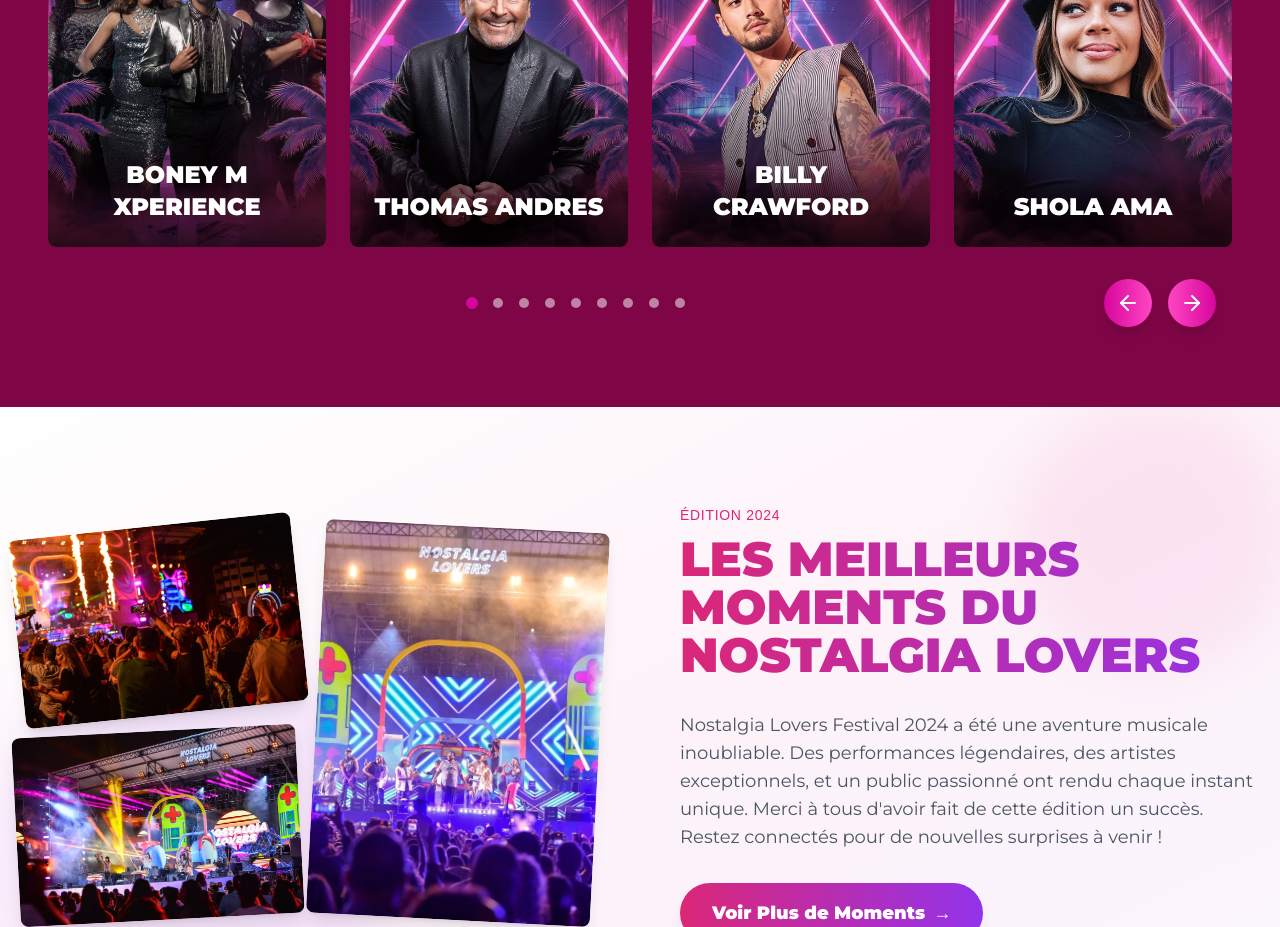
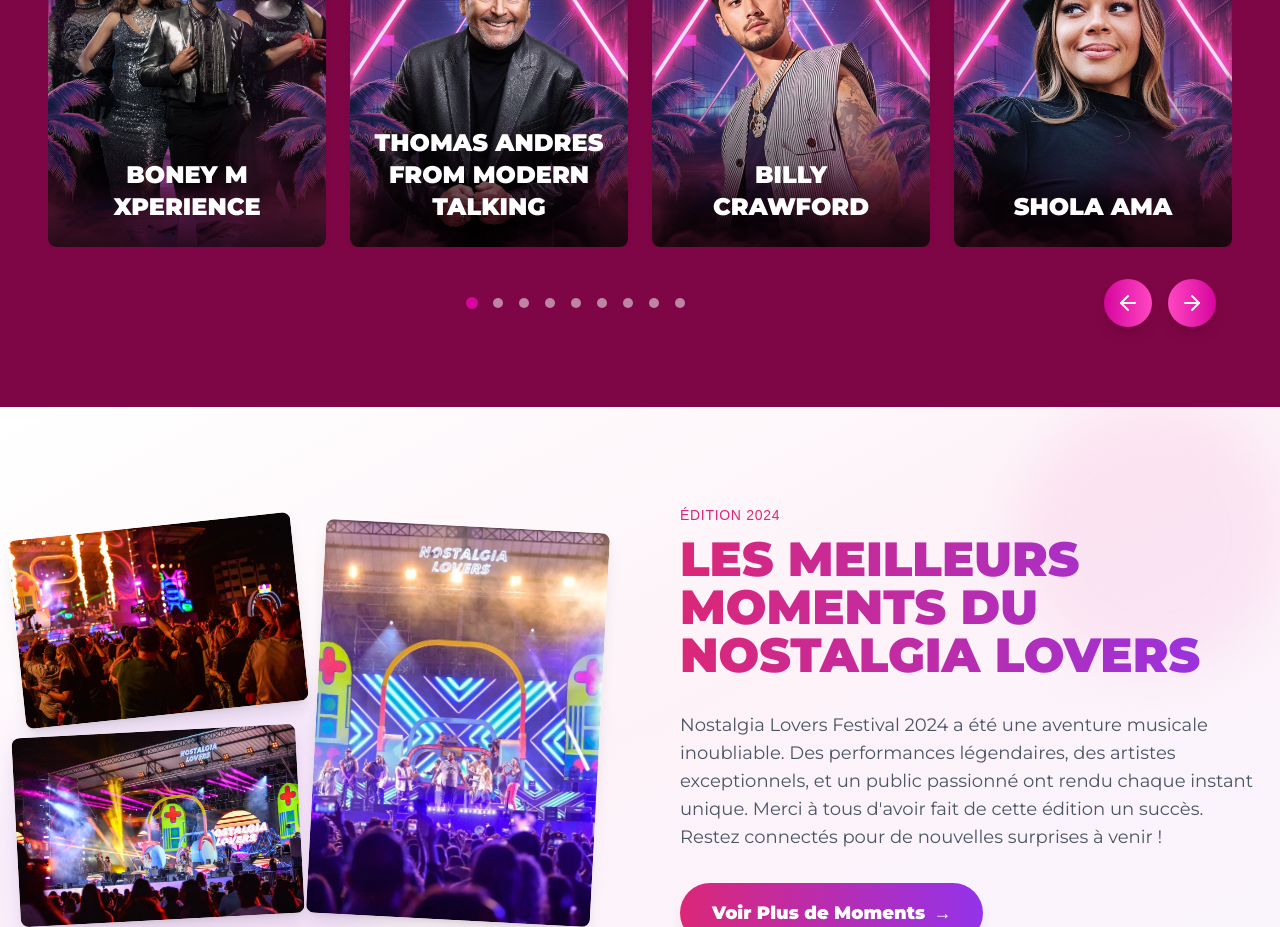
Before and after one commit to mouhcine7777/nostalgialovers, a Next.js app: page / in a window 1280 px wide. Shown: the part 1300-2227 px from the top of the page. Built offline with nearby package versions, Linux system fonts and the light colour scheme.

Commit message:
first commit8

```diff
--- a/src/app/components/LineupSection.jsx
+++ b/src/app/components/LineupSection.jsx
@@ -11,7 +11,7 @@
 const artistData = {
   '3 Juillet': [
     { name: 'BONEY M XPERIENCE', image: '3juillet/boneyM.webp' },
-    { name: 'THOMAS ANDRES', image: '3juillet/thomasAnders.webp' },
+    { name: 'THOMAS ANDRES FROM MODERN TALKING', image: '3juillet/thomasAnders.webp' },
     { name: 'BILLY CRAWFORD', image: '3juillet/billy.webp' },
     { name: 'SHOLA AMA', image: '3juillet/sholaama.webp' },
     { name: 'LONDONBEAT', image: '3juillet/LONDONBEAT.webp' },
--- a/src/app/lineup/components/Lineuppage.jsx
+++ b/src/app/lineup/components/Lineuppage.jsx
@@ -6,7 +6,7 @@
 const artistData = {
   "3 Juillet": [
     { "name": "BONEY M XPERIENCE", "image": "3juillet/boneyM.webp", "youtubeId": "FYGTT7YhywA", "genre": "Disco", "era": "70s", "description": "Version moderne du légendaire Boney M, célèbre pour Daddy Cool.", "additionalInfo": "Daddy Cool – Un tube disco légendaire et indémodable." },
-    { "name": "THOMAS ANDRES", "image": "3juillet/thomasAnders.webp", "youtubeId": "eNvUS-6PTbs", "genre": "Pop", "era": "80s", "description": "Voix mythique de Modern Talking, célèbre pour Cheri Cheri Lady.", "additionalInfo": "Cheri Cheri Lady – Un hit eurodance culte des années 80." },
+    { "name": "THOMAS ANDRES FROM MODERN TALKING", "image": "3juillet/thomasAnders.webp", "youtubeId": "eNvUS-6PTbs", "genre": "Pop", "era": "80s", "description": "Voix mythique de Modern Talking, célèbre pour Cheri Cheri Lady.", "additionalInfo": "Cheri Cheri Lady – Un hit eurodance culte des années 80." },
     { "name": "BILLY CRAWFORD", "image": "3juillet/billy.webp", "youtubeId": "qBfqcVUK8Q0", "genre": "Pop", "era": "2000s", "description": "Star pop et R&B, célèbre pour Trackin.", "additionalInfo": "Trackin – Un morceau pop-R&B ultra entraînant." },
     { "name": "SHOLA AMA", "image": "3juillet/sholaama.webp", "youtubeId": "Kd0PD5MbMnE", "genre": "R&B", "era": "90s", "description": "Icône du R&B britannique avec des hits comme You Might Need Somebody.", "additionalInfo": "You Might Need Somebody – Un classique R&B des années 90." },
     { "name": "LONDONBEAT", "image": "3juillet/LONDONBEAT.webp", "youtubeId": "dGw3w_njQ4g", "genre": "Pop", "era": "90s", "description": "Groupe pop international, célèbre pour I've Been Thinking About You.",  "additionalInfo": "I've Been Thinking About You – Un incontournable pop des années 90." },
```
